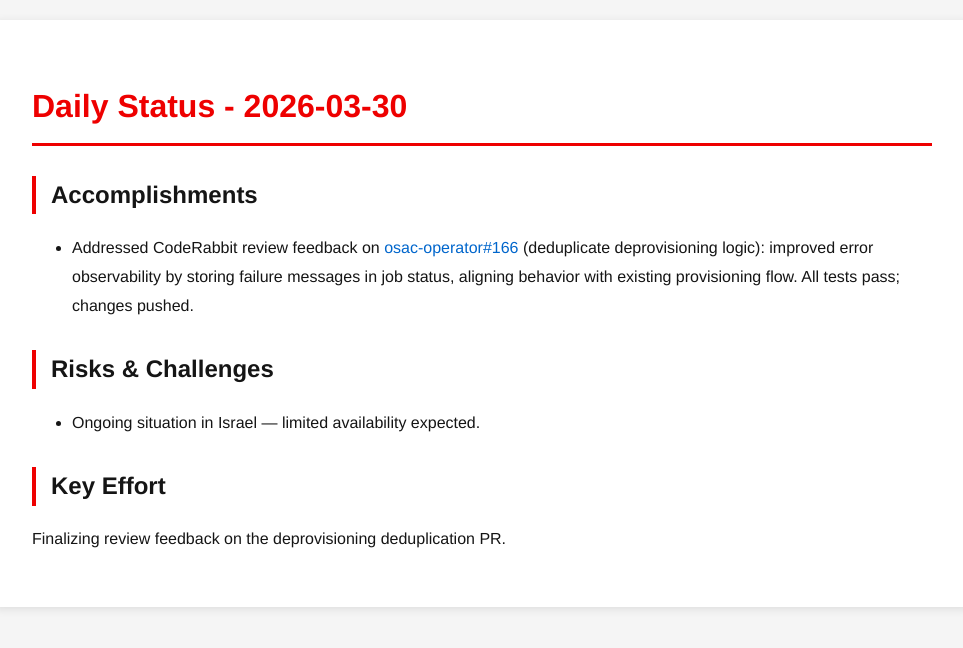
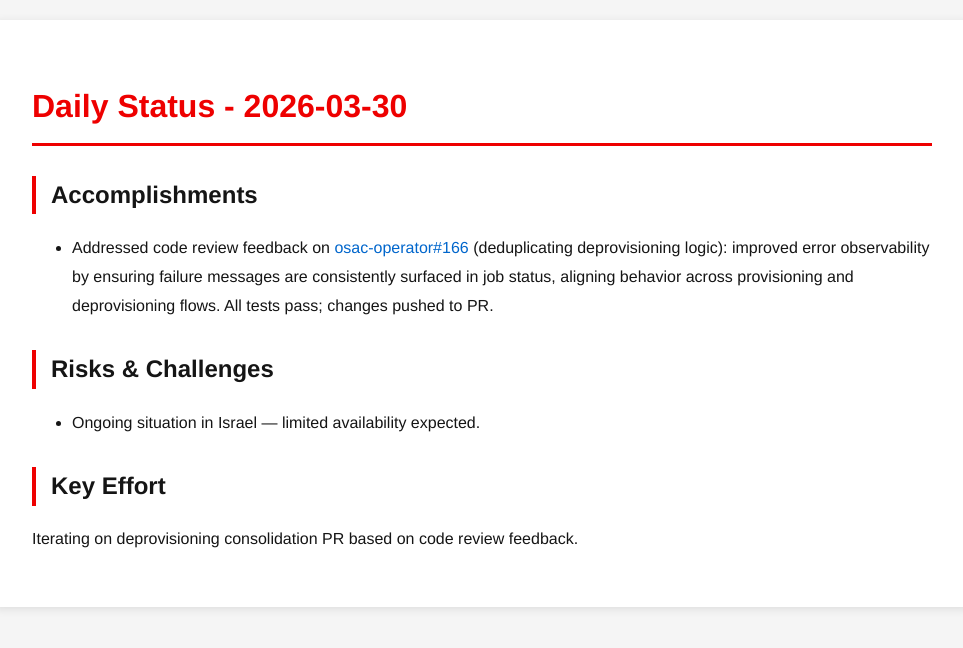
Before and after one commit to tzvatot/daily-status, a Jekyll site: the page built from 2026-03-30.md, in a window 1280 px wide. Shown: the top 648 px of the page, without its empty margins (158-1121 px from the left). Built offline with Jekyll 4.4.1, drawn with Linux system fonts in a browser that asks for light colours.

Commit message:
Daily status update - 2026-03-30

```diff
--- a/2026-03-30.md
+++ b/2026-03-30.md
@@ -7,10 +7,10 @@
 # Daily Status - 2026-03-30
 
 ## Accomplishments
-- Addressed CodeRabbit review feedback on [osac-operator#166](https://github.com/osac-project/osac-operator/pull/166) (deduplicate deprovisioning logic): improved error observability by storing failure messages in job status, aligning behavior with existing provisioning flow. All tests pass; changes pushed.
+- Addressed code review feedback on [osac-operator#166](https://github.com/osac-project/osac-operator/pull/166) (deduplicating deprovisioning logic): improved error observability by ensuring failure messages are consistently surfaced in job status, aligning behavior across provisioning and deprovisioning flows. All tests pass; changes pushed to PR.
 
 ## Risks & Challenges
 - Ongoing situation in Israel — limited availability expected.
 
 ## Key Effort
-Finalizing review feedback on the deprovisioning deduplication PR.
+Iterating on deprovisioning consolidation PR based on code review feedback.
```
